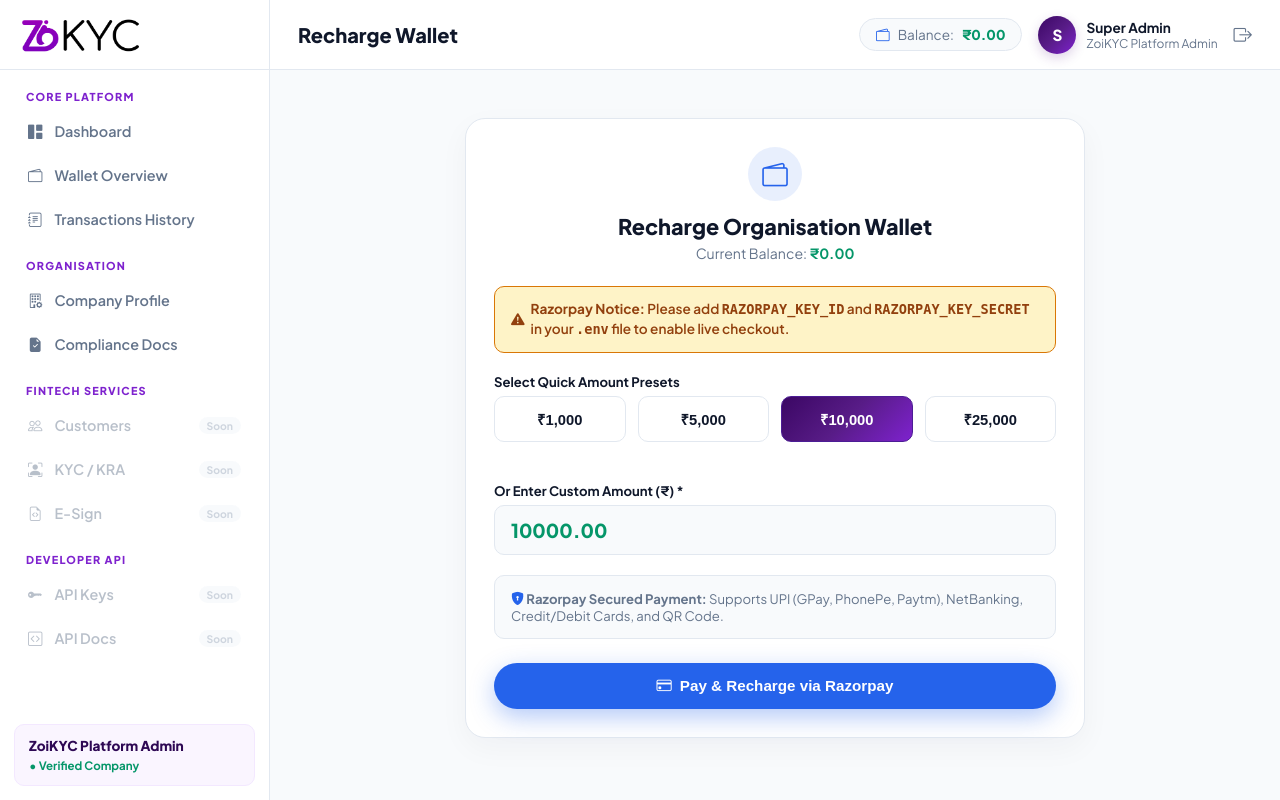
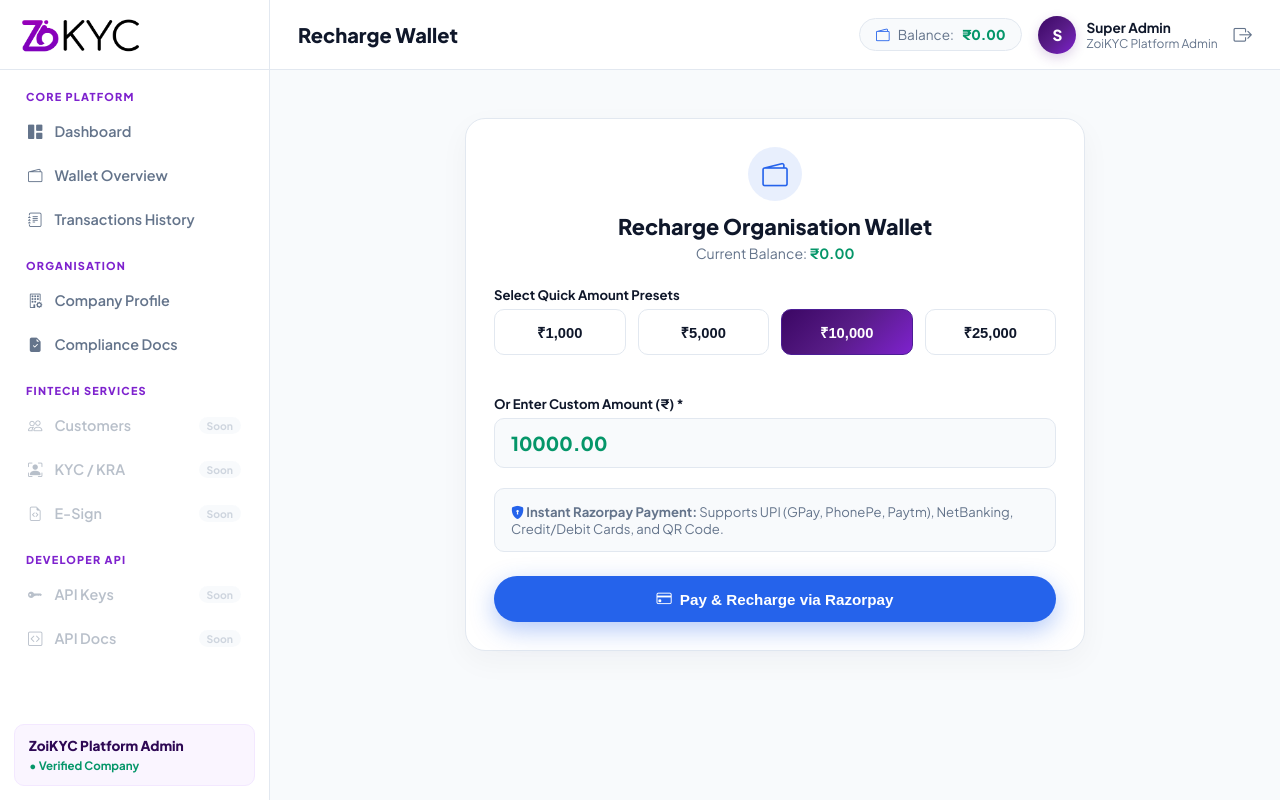
Before and after one commit to vijayvaishnav1011/zoikyc, a Flask app: page /wallet/recharge in a window 1280 px wide. Run offline with Flask 3, Linux system fonts and the light colour scheme; a user stored in the database is signed in; some libraries are stand-ins or nearby versions.

Commit message:
Remove warning banner and enable dynamic live reloading of Razorpay keys from .env

```diff
--- a/app/templates/wallet/recharge.html
+++ b/app/templates/wallet/recharge.html
@@ -18,13 +18,6 @@
 
     <!-- Alert / Status Notice Box -->
     <div id="paymentAlert" class="alert" style="display: none; margin-bottom: 20px;"></div>
-
-    {% if not razorpay_key_id %}
-    <div class="alert alert-warning" style="margin-bottom: 20px; font-size: 0.85rem; line-height: 1.5;">
-      <i class="bi bi-exclamation-triangle-fill" style="margin-right: 6px;"></i>
-      <span><strong>Razorpay Notice:</strong> Please add <code>RAZORPAY_KEY_ID</code> and <code>RAZORPAY_KEY_SECRET</code> in your <code>.env</code> file to enable live checkout.</span>
-    </div>
-    {% endif %}
 
     <form id="rechargeForm" method="POST" action="javascript:void(0);">
       {{ form.hidden_tag() }}
@@ -52,7 +45,7 @@
 
       <!-- Security Notice -->
       <div style="background: #f8fafc; border: 1px solid var(--border-input); padding: 14px 16px; border-radius: var(--radius-md); font-size: 0.82rem; color: var(--text-muted); margin-bottom: 24px;">
-        <i class="bi bi-shield-lock-fill" style="color: var(--tiancai-blue);"></i> <strong>Razorpay Secured Payment:</strong> Supports UPI (GPay, PhonePe, Paytm), NetBanking, Credit/Debit Cards, and QR Code.
+        <i class="bi bi-shield-lock-fill" style="color: var(--tiancai-blue);"></i> <strong>Instant Razorpay Payment:</strong> Supports UPI (GPay, PhonePe, Paytm), NetBanking, Credit/Debit Cards, and QR Code.
       </div>
 
       <!-- Submit Button -->
@@ -76,7 +69,6 @@ document.addEventListener('DOMContentLoaded', () => {
   const payBtnText = document.getElementById('payBtnText');
   const paymentAlert = document.getElementById('paymentAlert');
   const csrfToken = document.getElementById('csrfToken').value;
-  const razorpayKeyId = "{{ razorpay_key_id }}";
 
   rechargeForm.addEventListener('submit', async (e) => {
     e.preventDefault();
@@ -85,13 +77,6 @@ document.addEventListener('DOMContentLoaded', () => {
     if (!amountVal || amountVal <= 0) {
       paymentAlert.className = "alert alert-danger";
       paymentAlert.textContent = "Please enter a valid recharge amount greater than ₹0.";
-      paymentAlert.style.display = "block";
-      return;
-    }
-
-    if (!razorpayKeyId) {
-      paymentAlert.className = "alert alert-warning";
-      paymentAlert.innerHTML = "<strong>Razorpay Keys Missing:</strong> Please add <code>RAZORPAY_KEY_ID</code> and <code>RAZORPAY_KEY_SECRET</code> in your <code>.env</code> file, then restart the server.";
       paymentAlert.style.display = "block";
       return;
     }
--- a/app/wallet/routes.py
+++ b/app/wallet/routes.py
@@ -1,5 +1,7 @@
+import os
 import json
 from decimal import Decimal
+from dotenv import load_dotenv
 from flask import render_template, redirect, url_for, flash, request, jsonify, current_app
 from flask_login import login_required, current_user
 from app.wallet import wallet_bp
@@ -10,6 +12,10 @@ from app.wallet.services import (
     verify_razorpay_payment
 )
 from app.models.transaction import WalletTransaction
+
+def get_current_razorpay_key():
+    load_dotenv(override=True)
+    return (os.environ.get('RAZORPAY_KEY_ID') or current_app.config.get('RAZORPAY_KEY_ID', '')).strip()
 
 @wallet_bp.route('/wallet')
 @login_required
@@ -51,24 +57,7 @@ def transactions():
 def recharge():
     form = RechargeWalletForm()
     wallet = current_user.company.wallet if current_user.company else None
-    key_id = current_app.config.get('RAZORPAY_KEY_ID', '')
-
-    if form.validate_on_submit():
-        amount = form.amount.data
-        payment_method = form.payment_method.data
-
-        # Execute direct/mock recharge if selected
-        success, txn, msg = process_wallet_recharge(
-            company_id=current_user.company_id,
-            amount=amount,
-            payment_method=payment_method
-        )
-
-        if success:
-            flash(f"Recharge successful! ₹{amount:,.2f} credited to your wallet. Reference: {txn.reference_id}", "success")
-            return redirect(url_for('wallet.index'))
-        else:
-            flash(f"Payment failed: {msg}", "danger")
+    key_id = get_current_razorpay_key()
 
     return render_template(
         'wallet/recharge.html',
@@ -89,7 +78,7 @@ def create_order():
             return jsonify({'success': False, 'message': 'Amount must be greater than zero.'}), 400
 
         company = current_user.company
-        key_id = current_app.config.get('RAZORPAY_KEY_ID', '')
+        key_id = get_current_razorpay_key()
 
         # Create Order with Razorpay SDK
         order, err = create_razorpay_order(amount, company.id, company.name)
```
Also changed, not shown: app/wallet/services.py (+6 -3 lines).
